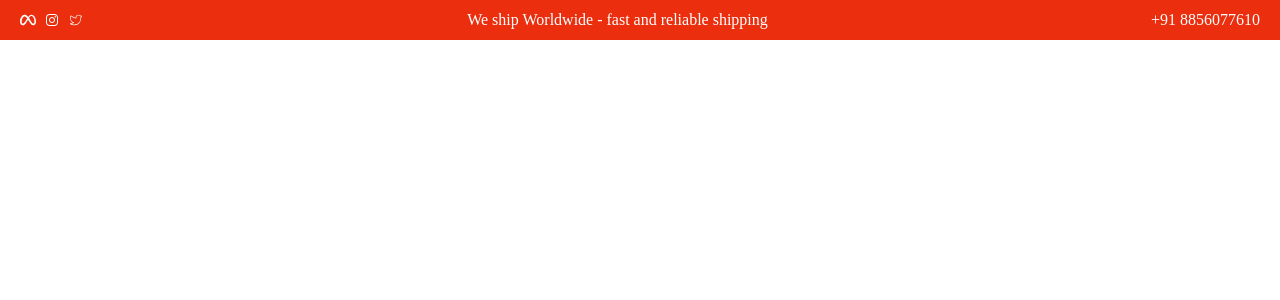
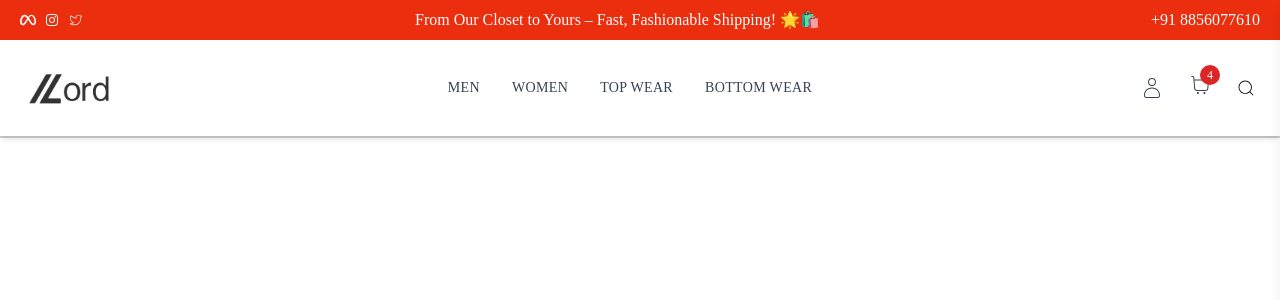
Before and after one commit to ReactPracticeProjects/Ecommerce, a React (Vite) app in the folder FrontEnd/Ecommerce/: page / in a window 1280 px wide. Shown: the top 300 px of the page. Built offline with nearby package versions, Linux system fonts and the light colour scheme.

Commit message:
Completed Navbar Section Including responsiveness and cart and searchbar implementation

```diff
--- /dev/null
+++ b/FrontEnd/Ecommerce/src/components/Cart/CartContent.jsx
@@ -0,0 +1,63 @@
+import React from 'react'
+import { MdDeleteOutline } from "react-icons/md";
+
+function CartContent() {
+
+    const cardproduct = [{
+        productId:1,
+        name:"tshirt",
+        size:"m",
+        color:"red",
+        quantity:1,
+        price:15,
+        img:"https://picsum.photos/200?random=1"
+    },
+    {
+        productId:2,
+        name:"jeans",
+        size:"m",
+        color:"blue",
+        quantity:1,
+        price:150,
+        img:"https://picsum.photos/200?random=2"
+    }]
+
+  return (
+    <>
+
+    {cardproduct.map((product,index)=>{return (
+       <div className="cardproductcontainer border justify-around p-2 shadow-md m-2 flex">
+        <div className="productimg">
+            <img src={product.img} className='w-20 object-cover rounded' alt="" />
+        </div>
+
+        <div className="productdetails">
+            <p>Product Id:{product.productId}</p>
+            <p>Product Name:{product.name}</p>
+            <p>Product Price:{product.price}</p>
+            <div className="flex items-center mt-2">
+            <button className='border rounded px-1.5 mr-3  text-xl font-medium'>-</button>
+            <span className='mx-2'>{product.quantity}</span>
+            <button className='border rounded px-1.5 mr-3  text-xl font-medium'>+</button>
+
+        </div>
+
+        </div>
+        <div>
+            <p>${product.price.toLocaleString()}</p>
+            <button>
+            <MdDeleteOutline  className='h-6 w-6 mt-2 text-red-500'/>
+
+            </button>
+        </div>
+
+
+
+       </div>
+    )})}
+
+    </>
+  )
+}
+
+export default CartContent
--- a/FrontEnd/Ecommerce/src/components/Common/Header.jsx
+++ b/FrontEnd/Ecommerce/src/components/Common/Header.jsx
@@ -1,12 +1,16 @@
 import React from 'react'
 import Topbar from '../Layout/Topbar'
+import Navbar from './Navbar'
 
 function Header() {
   return (
  <>
 
+ <header className='border-b-2 border-zinc-300'>
  <Topbar/>
- {/* navbar */}
+
+ <Navbar/>
+ </header>
  {/* cart drawer */}
 
 
--- /dev/null
+++ b/FrontEnd/Ecommerce/src/components/Common/Navbar.jsx
@@ -0,0 +1,114 @@
+import React, { useState } from "react";
+import logo from "../../assets/lord1.png";
+import { Link } from "react-router-dom";
+import { CiUser } from "react-icons/ci";
+import { CiShoppingCart } from "react-icons/ci";
+import { IoMdClose } from "react-icons/io";
+import { GiHamburgerMenu } from "react-icons/gi";
+import Searchbar from "./Searchbar";
+import CartDrawer from "../Layout/CartDrawer";
+
+function Navbar() {
+  const [draweropen, setdraweropen] = useState(false);
+  const [navdraweropen, setnavdraweropen] = useState(false);
+
+  const togglenavdrawer = () => {
+    setnavdraweropen(!navdraweropen);
+  };
+
+  const toggledrawer = () => {
+    setdraweropen(!draweropen);
+  };
+
+  return (
+    <>
+      <nav className="sticky top-0 bg-white shadow-md z-50">
+        <div className="container mx-auto flex justify-between items-center py-4 px-6">
+          {/* Left logo */}
+          <Link to="#" className="flex-shrink-0">
+            <img src={logo} className="w-24 h-16 object-contain hover:opacity-90 transition-opacity" alt="Logo" />
+          </Link>
+
+          {/* Center Navigation Links */}
+          <div className="hidden md:flex space-x-8">
+            {["Men", "Women", "Top Wear", "Bottom Wear"].map((item) => (
+              <Link
+                key={item}
+                to="#"
+                className="uppercase tracking-wide text-gray-700 hover:text-red-600 font-medium transition-colors duration-200 text-sm relative group"
+              >
+                {item}
+                <span className="absolute bottom-0 left-0 w-full h-0.5 bg-red-600 transform scale-x-0 group-hover:scale-x-100 transition-transform duration-200"/>
+              </Link>
+            ))}
+          </div>
+
+          {/* Right icons */}
+          <div className="flex items-center space-x-6">
+            {/* Profile Icon */}
+            <Link to="/Profile" className="hidden md:flex items-center space-x-1 text-gray-700 hover:text-red-600 transition-colors duration-200">
+              <CiUser className="text-2xl" />
+            </Link>
+
+            {/* Shopping Cart */}
+            <div className="hidden md:block">
+              <button onClick={toggledrawer} className="relative group">
+                <CiShoppingCart className="text-2xl text-gray-700 group-hover:text-red-600 transition-colors duration-200" />
+                <span className="absolute -top-2 -right-2 bg-red-600 text-white text-xs rounded-full w-5 h-5 flex items-center justify-center transform group-hover:scale-110 transition-transform duration-200">
+                  4
+                </span>
+              </button>
+            </div>
+
+            {/* Searchbar */}
+            <div className="hidden md:block">
+              <Searchbar />
+            </div>
+
+            {/* Hamburger Menu */}
+            <button onClick={togglenavdrawer} className="md:hidden text-gray-700 hover:text-red-600 transition-colors duration-200">
+              <GiHamburgerMenu className="text-2xl" />
+            </button>
+          </div>
+        </div>
+      </nav>
+
+      <CartDrawer draweropen={draweropen} toggledrawer={toggledrawer} />
+
+      {/* Mobile Navigation */}
+      {navdraweropen && (
+        <div className="fixed inset-0 bg-black bg-opacity-50 z-50 md:hidden">
+          <div className="fixed top-0 left-0 w-3/4 sm:w-1/2 h-full bg-white shadow-lg transform transition-transform duration-300 overflow-y-auto">
+            <div className="flex justify-end p-4">
+              <button
+                onClick={togglenavdrawer}
+                className="text-gray-500 hover:text-red-600 transition-colors duration-200"
+              >
+                <IoMdClose className="text-2xl" />
+              </button>
+            </div>
+            <div className="p-4">
+              <h2 className="bg-gray-800 text-white font-semibold py-3 px-4 rounded-lg text-center mb-4">
+                Menu
+              </h2>
+              <nav className="flex flex-col space-y-3">
+                {["Men", "Women", "Top Wear", "Bottom Wear"].map((item) => (
+                  <Link
+                    key={item}
+                    to="#"
+                    onClick={togglenavdrawer}
+                    className="py-3 px-4 text-center text-gray-700 bg-gray-50 rounded-lg border border-gray-200 hover:bg-red-600 hover:text-white hover:border-red-600 transition-all duration-200"
+                  >
+                    {item}
+                  </Link>
+                ))}
+              </nav>
+            </div>
+          </div>
+        </div>
+      )}
+    </>
+  );
+}
+
+export default Navbar;
--- /dev/null
+++ b/FrontEnd/Ecommerce/src/components/Common/Searchbar.jsx
@@ -0,0 +1,52 @@
+import React, { useState } from 'react'
+import { CiSearch } from "react-icons/ci";
+import { IoClose } from "react-icons/io5";
+
+function Searchbar() {
+
+    const [searchterm,setsearchterm] = useState("");
+    const [isOpen,setisOpen] = useState(false);
+
+    const handlesearchtoggle = ()=>{
+        setisOpen(!isOpen)
+
+    }
+
+    const handlesearch = (e)=>{
+        e.preventDefault();
+        console.log("Search term : " + searchterm);
+        setsearchterm("");
+        setisOpen(false);
+    }
+
+
+
+  return (
+   <>
+  <div className={`flex items-center justify-center w-full  transition-all duration-300 ${isOpen ? "absolute top-0 left-0 w-full bg-white h-24 z-50": "w-auto"}`}>
+   {isOpen? (<form  onSubmit={handlesearch} className='releative flex justify-center items-center w-full'>
+       <div className="relative w-1/2">
+       <input type="text" name="" placeholder='Search' onChange={(e)=>setsearchterm(e.target.value)} value={searchterm} className='bg-zinc-300 p-2 rounded-md w-full focus:outline-none placeholder:text-red-bar' id="" />
+
+       <button type='submit' className='absolute right-2 top-1/4 transform -transalate-y-1/2'>
+       <CiSearch  className='text-xl' />
+       </button>
+
+       </div>
+       {/* close button */}
+       <button type='button' onClick={handlesearchtoggle} className='absolute right-4 top-1/2 transform -translate-y-1/2'>
+       <IoClose  className='text-xl' />
+       </button>
+
+   </form>):(
+    <button onClick={handlesearchtoggle}>
+        <CiSearch  className='text-xl' />
+    </button>
+   )}
+
+  </div>
+   </>
+  )
+}
+
+export default Searchbar
--- /dev/null
+++ b/FrontEnd/Ecommerce/src/components/Layout/CartDrawer.jsx
@@ -0,0 +1,48 @@
+import React, { useState } from 'react'
+import { IoClose } from "react-icons/io5";
+import CartContent from '../Cart/CartContent';
+
+function CartDrawer({draweropen,toggledrawer}) {
+
+
+
+
+  return (
+    <>
+
+    <div className={`fixed top-0 right-0 w-3/4 bg-white sm:w-1/2 md:w-[30rem] h-full  shadow-lg transform transition-transform duration-300 flex flex-col z-50 ${draweropen ? "translate-x-0":"translate-x-full"}`}>
+
+
+
+
+    {/* close Button */}
+    <div className="flex justify-end p-4">
+        <button onClick={toggledrawer}>
+            <IoClose  className='text-xl' />
+        </button>
+    </div>
+
+    {/* Cart Contenet With Scroable area */}
+    <div className="flex-grow p-4 overflow-auto">
+      <h2>Your Cart</h2>
+      <CartContent/>
+    </div>
+
+    {/* CheckOut Button */}
+    <div className="p-4 bg-white sticky b-0">
+      <button className='bg-zinc-800 text-white p-4 rounded-md w-full hover:bg-white  hover:text-black border border-black '>Checkout</button>
+      <p>Shippint Taxes and Discount codes are calculated at CheckOut</p>
+
+    </div>
+
+
+
+    </div>
+
+
+    </>
+
+  )
+}
+
+export default CartDrawer
--- a/FrontEnd/Ecommerce/src/components/Layout/Topbar.jsx
+++ b/FrontEnd/Ecommerce/src/components/Layout/Topbar.jsx
@@ -14,7 +14,7 @@ function Topbar() {
             <CiTwitter />
           </div>
           <div className="center text-center flex-1">
-            <h1>We ship Worldwide - fast and reliable shipping</h1>
+            <h1>From Our Closet to Yours – Fast, Fashionable Shipping! 🌟🛍️</h1>
           </div>
           <div className="right hidden md:flex">+91 8856077610</div>
         </div>
```
Also changed, not shown: FrontEnd/Ecommerce/src/assets/lord.png (added), FrontEnd/Ecommerce/src/assets/lord1.png (added).
